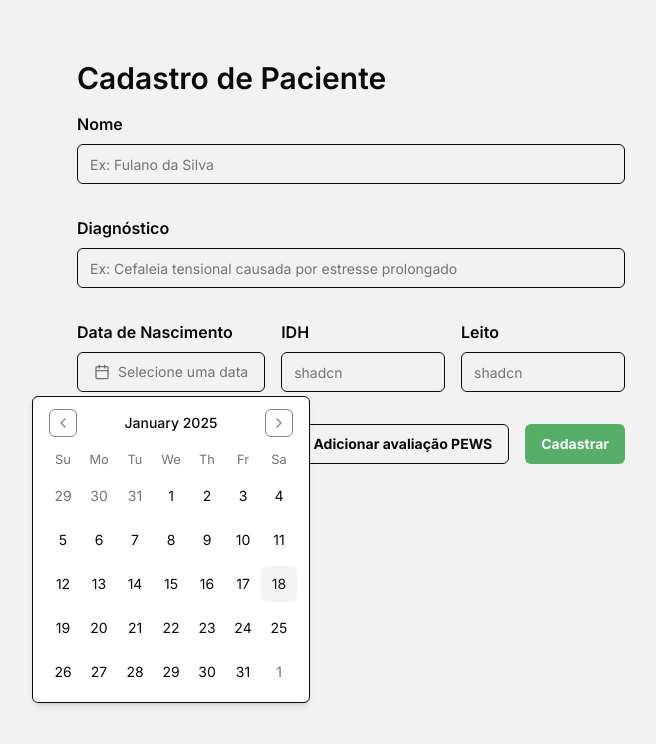
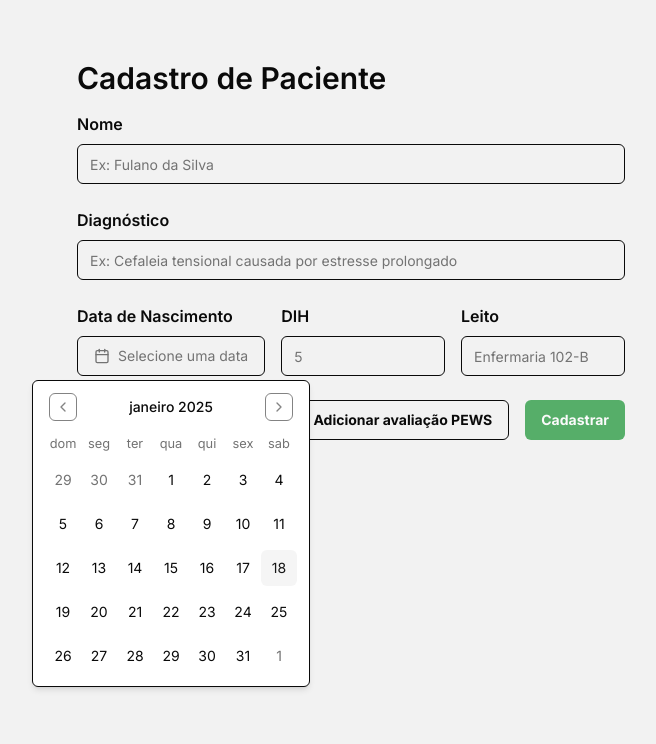
Before and after one commit to LuizGustavoNascimeto/ferramenta-pews-web, a Next.js app: page /CadastrarPaciente in a window 1280 px wide. Both pictures are taken after a click on the button "Selecione uma data". Shown: the top 744 px of the page, without its empty margins (289-945 px from the left). Built offline with nearby package versions, Linux system fonts and the light colour scheme.

Commit message:
cadastro paciente (sem API)

```diff
--- a/package.json
+++ b/package.json
@@ -13,9 +13,11 @@
     "@radix-ui/react-label": "^2.1.1",
     "@radix-ui/react-popover": "^1.1.4",
     "@radix-ui/react-slot": "^1.1.1",
+    "axios": "^1.7.9",
     "class-variance-authority": "^0.7.1",
     "clsx": "^2.1.1",
     "date-fns": "^3.6.0",
+    "dotenv": "^16.4.7",
     "lucide-react": "^0.471.1",
     "next": "^14.2.23",
     "react": "^18",
--- /dev/null
+++ b/src/api/patient.ts
@@ -0,0 +1,18 @@
+import { patientSchema } from "@/lib/schemas/patientSchema";
+import { patientReq, patientRes } from "@/lib/types/patient";
+
+/*END POINT AINDA NÃO CRIADO */
+export const createPatient = async (data: patientReq): Promise<patientRes> => {
+  // const response = await api.post("/patient", data);
+  const response = {
+    data: {
+      ...data,
+      id: "example-id",
+      createdAt: new Date(),
+      updatedAt: new Date(),
+    },
+  };
+  console.log(response.data);
+
+  return response.data;
+};
--- a/src/app/(loginRequired)/CadastrarPaciente/page.tsx
+++ b/src/app/(loginRequired)/CadastrarPaciente/page.tsx
@@ -1,10 +1,10 @@
 "use client";
+import { createPatient } from "@/api/patient";
 import { Button } from "@/components/ui/button";
 import { DatePicker } from "@/components/ui/datePicker";
 import {
   Form,
   FormControl,
-  FormDescription,
   FormField,
   FormItem,
   FormLabel,
@@ -12,31 +12,26 @@ import {
 } from "@/components/ui/form";
 import { Input } from "@/components/ui/input";
 import Title from "@/components/ui/title";
-import { pacienteSchema } from "@/lib/schemas/pacienteSchema";
+import { Patient, patientSchema } from "@/lib/schemas/patientSchema";
 import { zodResolver } from "@hookform/resolvers/zod";
 import { useForm } from "react-hook-form";
-import { z } from "zod";
 
 export default function page() {
-  const form = useForm<z.infer<typeof pacienteSchema>>({
-    resolver: zodResolver(pacienteSchema),
+  const form = useForm<Patient>({
+    resolver: zodResolver(patientSchema),
   });
-  function onSubmit(values: z.infer<typeof pacienteSchema>) {
-    // Do something with the form values.
-    // ✅ This will be type-safe and validated.
-    console.log(values);
+  function onSubmit(values: Patient) {
+    createPatient(values);
   }
-  const FormRow = ({ children }: { children: React.ReactNode }) => {
-    return <div className="flex space-x-4 items-center">{children}</div>;
-  };
+
   return (
     <div className="w-full py-[60px] px-4 flex flex-col space-y-4">
       <Title>Cadastro de Paciente</Title>
       <Form {...form}>
-        <form onSubmit={form.handleSubmit(onSubmit)} className="space-y-8">
+        <form onSubmit={form.handleSubmit(onSubmit)} className="space-y-6">
           <FormField
             control={form.control}
-            name="nome"
+            name="name"
             render={({ field }) => (
               <FormItem>
                 <FormLabel>Nome</FormLabel>
@@ -49,7 +44,7 @@ export default function page() {
           />
           <FormField
             control={form.control}
-            name="diagnostico"
+            name="diagnosis"
             render={({ field }) => (
               <FormItem>
                 <FormLabel>Diagnóstico</FormLabel>
@@ -63,15 +58,15 @@ export default function page() {
               </FormItem>
             )}
           />
-          <FormRow>
+          <div className="flex flex-row gap-4">
             <FormField
               control={form.control}
-              name="dataNascimento"
+              name="birthDate"
               render={({ field }) => (
                 <FormItem>
                   <FormLabel>Data de Nascimento</FormLabel>
                   <FormControl>
-                    <DatePicker />
+                    <DatePicker control={form.control} name="birthDate" />
                   </FormControl>
                   <FormMessage />
                 </FormItem>
@@ -79,12 +74,17 @@ export default function page() {
             />
             <FormField
               control={form.control}
-              name="idh"
+              name="dih"
               render={({ field }) => (
                 <FormItem>
-                  <FormLabel>IDH</FormLabel>
+                  <FormLabel>DIH</FormLabel>
                   <FormControl>
-                    <Input placeholder="shadcn" {...field} />
+                    <Input
+                      placeholder="5"
+                      type="number"
+                      {...field}
+                      onChange={(e) => field.onChange(e.target.valueAsNumber)}
+                    />
                   </FormControl>
                   <FormMessage />
                 </FormItem>
@@ -92,20 +92,22 @@ export default function page() {
             />
             <FormField
               control={form.control}
-              name="leito"
+              name="bed"
               render={({ field }) => (
                 <FormItem>
                   <FormLabel>Leito</FormLabel>
                   <FormControl>
-                    <Input placeholder="shadcn" {...field} />
+                    <Input placeholder="Enfermaria 102-B" {...field} />
                   </FormControl>
                   <FormMessage />
                 </FormItem>
               )}
             />
-          </FormRow>
+          </div>
           <div className=" flex flex-row justify-end space-x-4">
-            <Button variant={"outline"}>+ Adicionar avaliação PEWS</Button>
+            <Button variant={"outline"} type="button">
+              + Adicionar avaliação PEWS
+            </Button>
             <Button type="submit">Cadastrar</Button>
           </div>
         </form>
--- a/src/components/ui/calendar.tsx
+++ b/src/components/ui/calendar.tsx
@@ -1,13 +1,13 @@
-"use client"
+"use client";
 
-import * as React from "react"
-import { ChevronLeft, ChevronRight } from "lucide-react"
-import { DayPicker } from "react-day-picker"
+import { ChevronLeft, ChevronRight } from "lucide-react";
+import * as React from "react";
+import { DayPicker } from "react-day-picker";
+import { buttonVariants } from "@/components/ui/button";
+import { cn } from "@/lib/utils";
+import { ptBR } from "date-fns/locale";
 
-import { cn } from "@/lib/utils"
-import { buttonVariants } from "@/components/ui/button"
-
-export type CalendarProps = React.ComponentProps<typeof DayPicker>
+export type CalendarProps = React.ComponentProps<typeof DayPicker>;
 
 function Calendar({
   className,
@@ -17,6 +17,7 @@ function Calendar({
 }: CalendarProps) {
   return (
     <DayPicker
+      locale={ptBR}
       showOutsideDays={showOutsideDays}
       className={cn("p-3", className)}
       classNames={{
@@ -63,8 +64,8 @@ function Calendar({
       }}
       {...props}
     />
-  )
+  );
 }
-Calendar.displayName = "Calendar"
+Calendar.displayName = "Calendar";
 
-export { Calendar }
+export { Calendar };
--- a/src/components/ui/datePicker.tsx
+++ b/src/components/ui/datePicker.tsx
@@ -1,9 +1,4 @@
 "use client";
-
-import { format } from "date-fns";
-import { CalendarIcon } from "lucide-react";
-import * as React from "react";
-
 import { Button } from "@/components/ui/button";
 import { Calendar } from "@/components/ui/calendar";
 import {
@@ -12,11 +7,20 @@ import {
   PopoverTrigger,
 } from "@/components/ui/popover";
 import { cn } from "@/lib/utils";
+import { format } from "date-fns";
+import { ptBR } from "date-fns/locale";
+import { CalendarIcon } from "lucide-react";
+import * as React from "react";
+import { Controller } from "react-hook-form";
 
-export function DatePicker() {
+export function DatePicker({ control, name }: { control: any; name: string }) {
   const [date, setDate] = React.useState<Date>();
 
   return (
+    <Controller
+      name={name}
+      control={control}
+      render={({ field }) => (
         <Popover>
           <PopoverTrigger asChild>
             <Button
@@ -27,17 +31,26 @@ export function DatePicker() {
               )}
             >
               <CalendarIcon />
-          {date ? format(date, "PPP") : <span>Selecione uma data</span>}
+              {date ? (
+                format(date, "PPP", { locale: ptBR })
+              ) : (
+                <span>Selecione uma data</span>
+              )}
             </Button>
           </PopoverTrigger>
           <PopoverContent className="w-auto p-0">
             <Calendar
               mode="single"
               selected={date}
-          onSelect={setDate}
+              onSelect={(selectedDate) => {
+                setDate(selectedDate);
+                field.onChange(selectedDate); // Atualiza o valor no formulário
+              }}
               initialFocus
             />
           </PopoverContent>
         </Popover>
+      )}
+    />
   );
 }
--- a/src/lib/schemas/pacienteSchema.ts
+++ /dev/null
@@ -1,13 +0,0 @@
-"use client";
-import { z } from "zod";
-
-export const pacienteSchema = z.object({
-  id: z.string().uuid({ message: "ID inválido, deve ser um UUID" }),
-  nome: z.string({ message: "Nome é obrigatório" }),
-  dataNascimento: z.string({ message: "Data de nascimento é obrigatória" }),
-  diagnostico: z.string({ message: "Diagnóstico é obrigatório" }),
-  leito: z.string({ message: "Leito é obrigatório" }),
-  idh: z.string({ message: "IDH é obrigatório" }),
-});
-
-export type Paciente = z.infer<typeof pacienteSchema>;
--- /dev/null
+++ b/src/lib/schemas/patientSchema.ts
@@ -0,0 +1,15 @@
+"use client";
+import { z } from "zod";
+
+export const patientSchema = z.object({
+  // id: z.string().uuid({ message: "ID inválido, deve ser um UUID" }),
+  name: z.string({ message: "Nome é obrigatório" }),
+  birthDate: z.date({ message: "Data de nascimento é obrigatória" }),
+  diagnosis: z.string({ message: "Diagnóstico é obrigatório" }),
+  bed: z.string({ message: "Leito é obrigatório" }),
+  dih: z
+    .number({ message: "DIH é obrigatório" })
+    .min(0, { message: "DIH não pode ser menor que 0" }),
+});
+
+export type Patient = z.infer<typeof patientSchema>;
--- /dev/null
+++ b/src/lib/types/patient.ts
@@ -0,0 +1,12 @@
+import { z } from "zod";
+import { patientSchema } from "../schemas/patientSchema";
+
+export type patientReq = z.infer<typeof patientSchema>;
+
+export type patientRes = patientReq & {
+  id: string;
+  createdAt?: Date;
+  updatedAt?: Date;
+};
+
+export type patientUpdate = Partial<patientRes>;
```
Also changed, not shown: src/api/api.ts (added, +11 -0 lines), 2 other files (tests, documents, lock files or other folders). Lines whose indentation alone changed are shown as unchanged.
